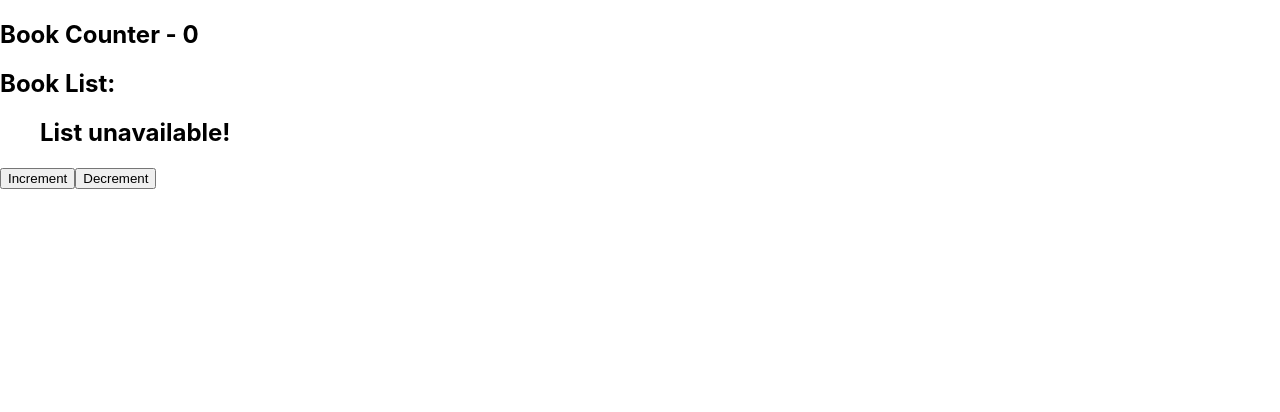
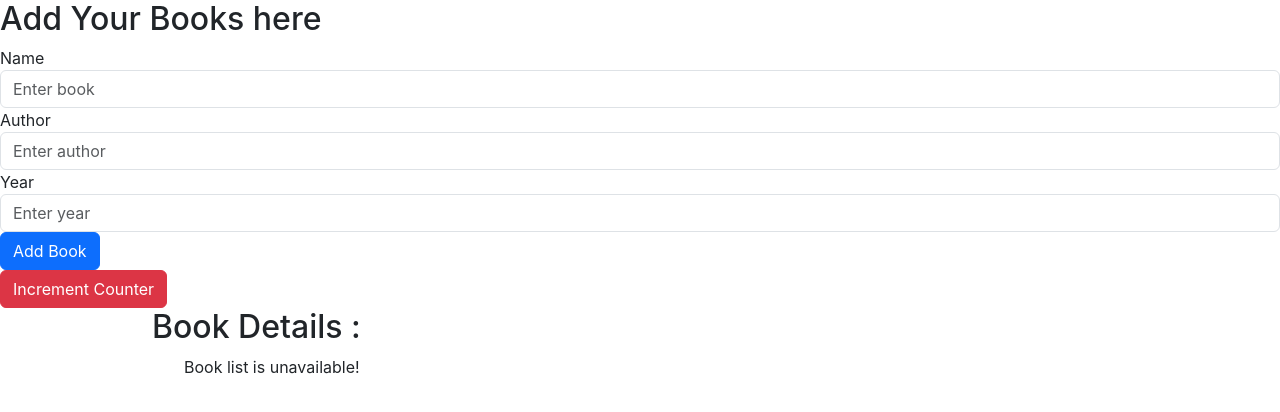
Before and after one commit to shubhampratap1804/react-assignments, a React (Create React App) app: page / in a window 1280 px wide. Shown: the top 412 px of the page. Built offline with nearby package versions, Linux system fonts and the light colour scheme.

Commit message:
modified: rendered book data loader to display list using useEffect implemented in book list component

```diff
--- a/public/index.html
+++ b/public/index.html
@@ -15,7 +15,8 @@
       user's mobile device or desktop. See https://developers.google.com/web/fundamentals/web-app-manifest/
     -->
     <link rel="manifest" href="%PUBLIC_URL%/manifest.json" />
-
+    <link href="https://cdn.jsdelivr.net/npm/bootstrap@5.3.3/dist/css/bootstrap.min.css" rel="stylesheet" integrity="sha384-QWTKZyjpPEjISv5WaRU9OFeRpok6YctnYmDr5pNlyT2bRjXh0JMhjY6hW+ALEwIH" crossorigin="anonymous">
+<script src="https://cdn.jsdelivr.net/npm/bootstrap@5.3.3/dist/js/bootstrap.bundle.min.js" integrity="sha384-YvpcrYf0tY3lHB60NNkmXc5s9fDVZLESaAA55NDzOxhy9GkcIdslK1eN7N6jIeHz" crossorigin="anonymous"></script>
     <!--
       Notice the use of %PUBLIC_URL% in the tags above.
       It will be replaced with the URL of the `public` folder during the build.
--- a/src/App.jsx
+++ b/src/App.jsx
@@ -1,12 +1,16 @@
 import React from 'react';
 import './App.css';
-import { AxiosDemo } from './components/AxiosDemo';
+import BookList from './components/BookList';
+import BookForm from './components/BookForm';
+import BooKDataLoader from './components/BooKDataLoader';
 
 function App() {
   return (
     <div>
-      {/* <BookList /> */}
-      <AxiosDemo />
+      <BookList />
+      {/* <AxiosDemo /> */}
+     {/* <BookForm/> */}
+     {/* <BooKDataLoader/> */}
     </div>
   );
 }
--- /dev/null
+++ b/src/components/BooKDataLoader.jsx
@@ -0,0 +1,20 @@
+import React from "react"
+import './BookDataLoader.css';
+
+function BooKDataLoader({ bookList }) {
+
+
+  return (
+    <div className="container">
+        <h2>Book Details :</h2>
+        <ul>
+            {bookList.length !== 0 ?
+            bookList.map((item, index) => (
+                <li key={index}>Name - {item.title} Author - {item.body} Year - {item.id}</li>
+            )) : <p>Book list is unavailable!</p>}
+         </ul>
+    </div>
+  )
+}
+
+export default BooKDataLoader
--- /dev/null
+++ b/src/components/BookDataLoader.css
@@ -0,0 +1,5 @@
+.container{
+    width:1000px;
+    overflow-y: auto;
+    height: 100px;
+}
--- a/src/components/BookForm.jsx
+++ b/src/components/BookForm.jsx
@@ -1,61 +1,44 @@
 import React, { useState } from 'react'
+import './BookForm.css';
 
-function BookForm({ addBook }) {
+function BookForm({ addBooks }) {
 
-const [title, setTitle] = useState("");
-const [author, setAuthor] = useState("");
-const [year, setYear] = useState(1900);
+    const [name, setName] = useState('');
+    const [author, setAuthor] = useState('');
+    const [year, setYear] = useState(0);
 
-const handleSubmit = (e) => {
-    e.preventDefault();
-    if(title && author && year){
-        addBook({title, author, year});
-        setTitle('');
+    const handleSubmit = (e) => {
+        e.preventDefault();
+        // console.log("on submit", e);
+        addBooks({name, author,year})
+        setName('');
         setAuthor('');
-        setYear(1900);
+        setYear(0);
     }
-}
 
   return (
-    <div>
-        <form onSubmit={handleSubmit} className="mb-4">
-            <h2>Add Your Books Here!</h2>
-  <div className="form-group">
-    <label htmlFor='title'>Title - </label>
-    <input type='text'
-        value={title}
-        onChange={(e) => setTitle(e.target.value)}
-        fullWidth
-        margin="normal"
-      />
-  </div>
+    <div className='my-container'>
+        <h2>Add Your Books here</h2>
+        <form onSubmit={handleSubmit}>
+            <div className="form-group">
+                <label htmlFor='name'>Name</label>
+                <input type='text' id='name' placeholder='Enter book' onChange={(e) => setName(e.target.value)}
+                className="form-control" />
+            </div>
+            <div className="form-group">
+                <label htmlFor='author'>Author</label>
+                <input type='text' id='author' placeholder='Enter author' onChange={(e) => setAuthor(e.target.value)}
+                className="form-control"/>
+            </div>
+            <div className="form-group">
+                <label htmlFor='year'>Year</label>
+                <input type='number' id='year' placeholder='Enter year' onChange={(e) => setYear(e.target.value)}
+                className="form-control"/>
+            </div>
 
-<div className="form-group">
-    <label htmlFor='author'>Author - </label>
-      <input type='text'
-        label="Author"
-        value={author}
-        onChange={(e) => setAuthor(e.target.value)}
-        fullWidth
-        margin="normal"
-    />
-</div>
+            <button type="submit" className="btn btn-primary">Add Book</button>
 
-<div className="form-group">
-    <label htmlFor='year'>Year - </label>
-      <input type='number'
-        label="Year"
-        value={year}
-        onChange={(e) => setYear(e.target.value)}
-        fullWidth
-        margin="normal"
-    />
-</div>
-
-    <button className='btn btn-primary' type="submit" variant="contained" color="primary">
-        Add Book
-    </button>
-</form>
+        </form>
     </div>
   )
 }
--- a/src/components/BookList.css
+++ /dev/null
@@ -1,23 +0,0 @@
-.container {
-    max-width: 600px;
-  }
-
-  h2 {
-    color: #343a40;
-  }
-
-  .form-control {
-    margin-bottom: 10px;
-  }
-
-  .btn {
-    margin-top: 10px;
-  }
-
-  .list-group-item {
-    background-color: #f8f9fa;
-    border-color: #dee2e6;
-    padding: 15px;
-    margin-bottom: 10px;
-    border-radius: 5px;
-  }
--- a/src/components/BookList.jsx
+++ b/src/components/BookList.jsx
@@ -1,50 +1,42 @@
-import React from 'react'
-import BookForm from './BookForm'
-import { useState } from 'react'
-import './BookList.css';
+import axios from 'axios'
+import React, { useEffect, useState } from 'react'
+import BookForm from './BookForm';
+import BooKDataLoader from './BooKDataLoader'
+
 function BookList() {
+
+    const [counter, setCounter] = useState(0);
+
+    const handleCounter = () => {
+        setCounter((counter) => counter + 1);
+    }
 
     const [books, setBooks] = useState([]);
 
-    const [toggle, setToggle] = useState(false);
+    useEffect(() => {
+        const fetchBooks = async () => {
+            try{
+                const bookData = await axios.get(`https://jsonplaceholder.typicode.com/posts`);
+                console.log("books data", bookData.data);
+                setBooks(bookData.data)
+            }catch(err){
+                console.log("err",err);
+            }
+        }
+        if(counter > 0){
+            fetchBooks();
+        }
+    }, [counter]);
 
-    const addBook = (book) => {
+    const addBooks = (book) => {
         setBooks([...books, book]);
     }
 
-    const handleDelete = () => {
-        setBooks((prevBooks) =>{
-            return prevBooks.slice(0,-1);
-        })
-    }
-    const handleToggle = () => {
-        setToggle(!toggle)
-    }
-
   return (
-    <div className="container mt-5">
-      <BookForm addBook={addBook} />
-
-        {books.length === 0 ? (
-            <p className="text-muted">The book list is empty!</p>
-        ) : (
-            <ul className="list-group mb-3">
-            {books.map((book, index) => (
-                <li className="list-group-item" key={index}> Title- {book.title}. Author- {book.author}.
-                Year- {book.year}. <button className="btn btn-link"
-                onClick={handleToggle}>{toggle ? 'Hide Details' : 'Show Details'}</button></li>
-            ))}
-            </ul>
-        )
-    }
- <button className='btn btn-danger' onClick={handleDelete}>Delete</button>
-
-    {toggle && (
-        <div className="mt-2">
-            <p><strong>Description:</strong> 'No description available.'</p>
-            <p><strong>Genre:</strong>'Unknown genre'</p>
-        </div>
-    )}
+    <div>
+      <BookForm addBooks={addBooks}/>
+        <button className='btn btn-danger' onClick={handleCounter}>Increment Counter</button>
+        <BooKDataLoader bookList={books}/>
     </div>
   )
 }
```
Also changed, not shown: src/components/BookForm.css (added).
